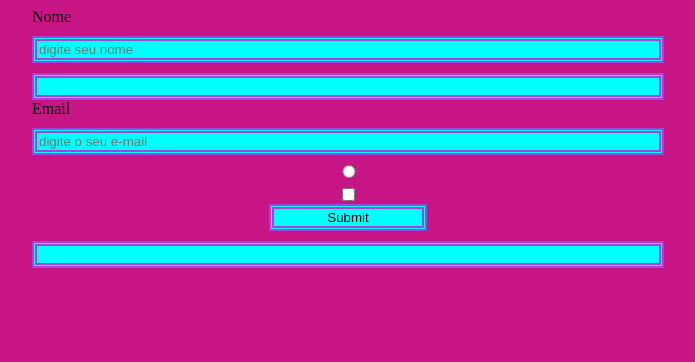
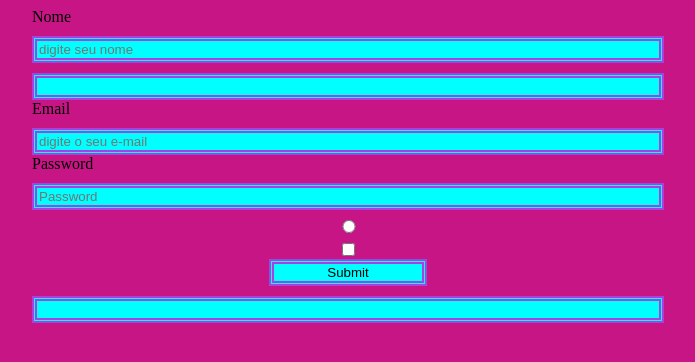
Before and after one commit to nicolyyval/projeto1, a plain HTML site: page index.html in a window 1280 px wide. Shown: the whole page, without its empty margins (292-987 px from the left). Drawn offline with Linux system fonts and the light colour scheme.

Commit message:
password

```diff
--- a/index.html
+++ b/index.html
@@ -13,6 +13,10 @@
         <input type="text" placeholder="digite seu nome">
         <input for="">Email</label>
         <input type="email" placeholder="digite o seu e-mail">
+
+        <label for="">Password</label>
+        <input type="text" placeholder="Password">
+
         <input type="radio">
         <input type="checkbox">
         <input type="submit" id="sub">
```
